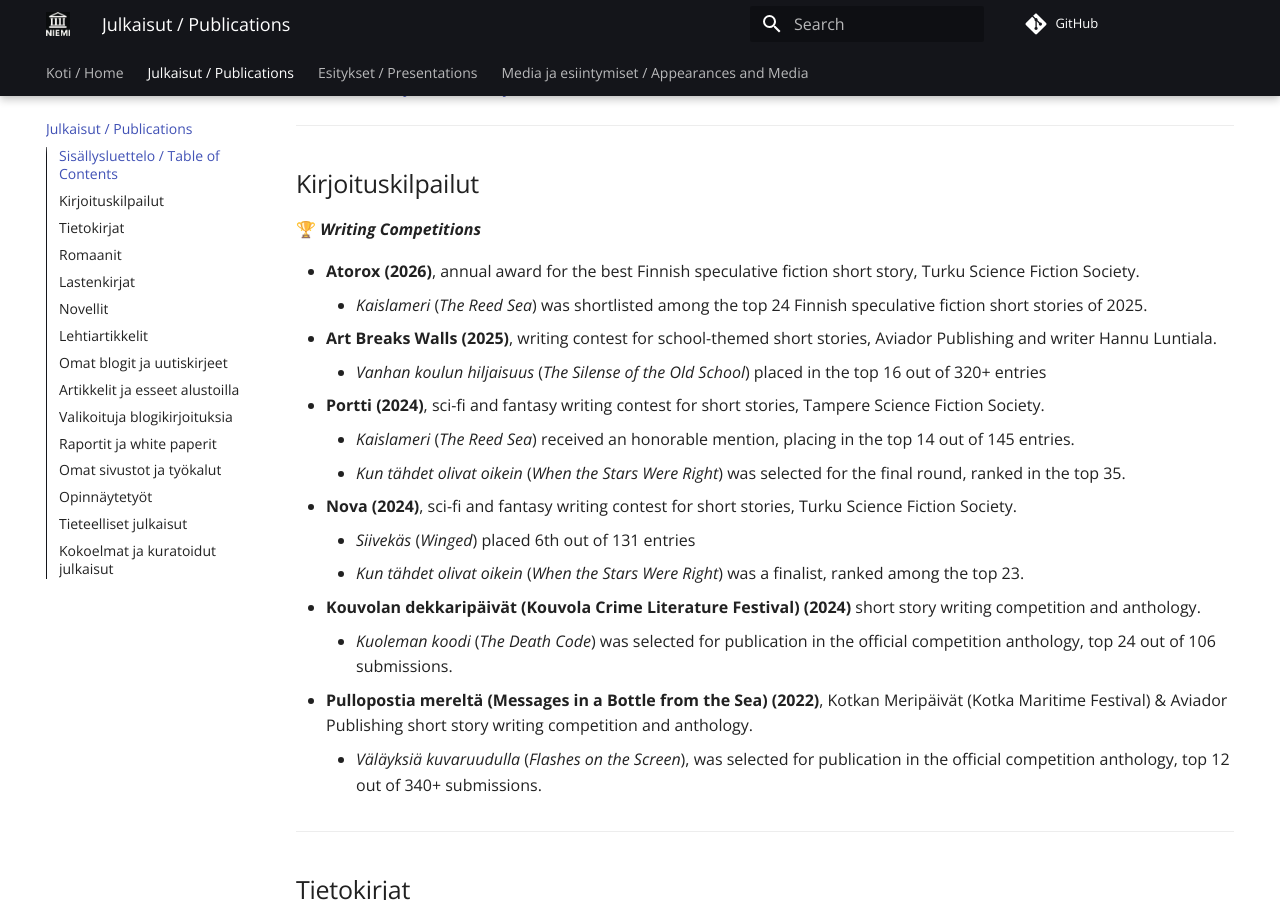
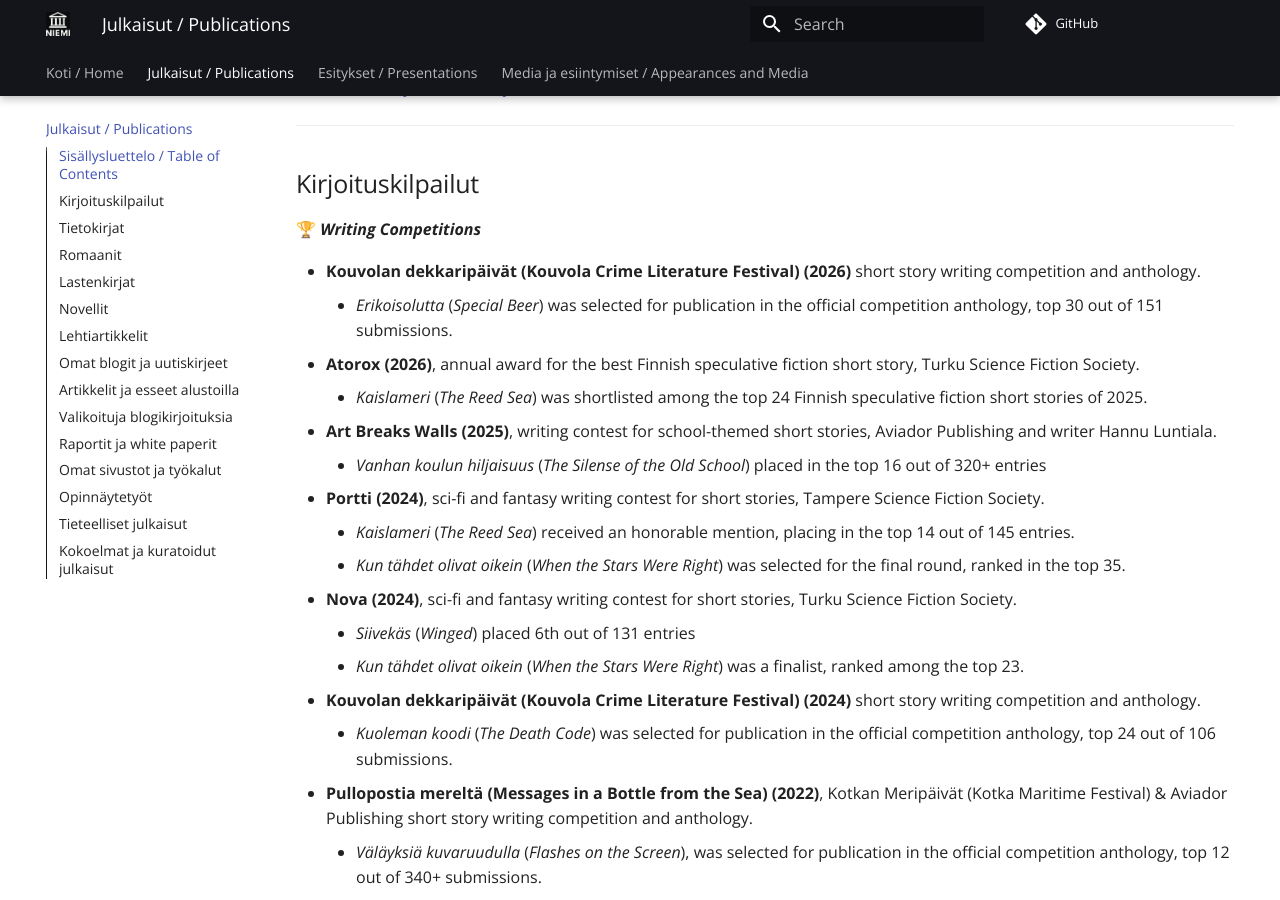
Before and after one commit to eetuniemiphd/eetuniemi, an MkDocs documentation site: the page built from docs/publications.md, in a window 1280 px wide and 900 px high, scrolled down 788 px. Built offline with MkDocs 1.6.1 and Material for MkDocs 9.7.7, drawn with Linux system fonts in a browser that asks for light colours; comment, search, counter and statistics services are not loaded; some of the changed text lies outside the part shown.

Commit message:
Update publications.md

```diff
--- a/docs/publications.md
+++ b/docs/publications.md
@@ -30,6 +30,8 @@
 ## Kirjoituskilpailut
 🏆 ***Writing Competitions***
 
+- **Kouvolan dekkaripäivät (Kouvola Crime Literature Festival) (2026)** short story writing competition and anthology.
+    - *Erikoisolutta* (*Special Beer*) was selected for publication in the official competition anthology, top 30 out of 151 submissions.
 - **Atorox (2026)**, annual award for the best Finnish speculative fiction short story, Turku Science Fiction Society.
     - *Kaislameri* (*The Reed Sea*) was shortlisted among the top 24 Finnish speculative fiction short stories of 2025.
 - **Art Breaks Walls (2025)**, writing contest for school-themed short stories, Aviador Publishing and writer Hannu Luntiala.
@@ -77,6 +79,7 @@
 ## Novellit
 ✍️ ***Short Stories***
 
+- Niemi, E. (2026). *Erikoisolutta* (*Special Beer*). Published in [*Todistajan taakka: Kouvolan 30. dekkaripäivien novelliantologia*](https://reunalla.fi/products/todistajan-taakka) (*The Witness’s Burden: Short Stories from the 30th Kouvola Crime Fiction Festival*). Reuna Publishing House.
 - Niemi, E. (2025).*Vanhan koulun hiljaisuus* (*The Silense of the Old School*). Published in [*Muistelmia ja mustelmia: tarinoita koulusta*](https://www.aviador.fi/product-page/muistelmia-ja-mustelmia-tarinoita-koulusta) (*Memoirs and Bruises: Stories from School*). Aviador Publishing.
 - Niemi, E. (2024). *Kaislameri* (*The Reed Sea*). Published in *Portti* 4/2024. Tampere Science Fiction Society.
 - Niemi, E. (2024). *Kuoleman koodi* (*The Death Code*). Published in [*Tekoäly ja rikos: Kouvolan Dekkaripäivien kirjoituskilpailun parhaat 2024*](https://www.suomalainen.com/products/tekoaly-ja-rikos) (*Artificial Intelligence and Crime: Best Entries from the 2024 Crime Writing Contest*). City of Kouvola.
```
